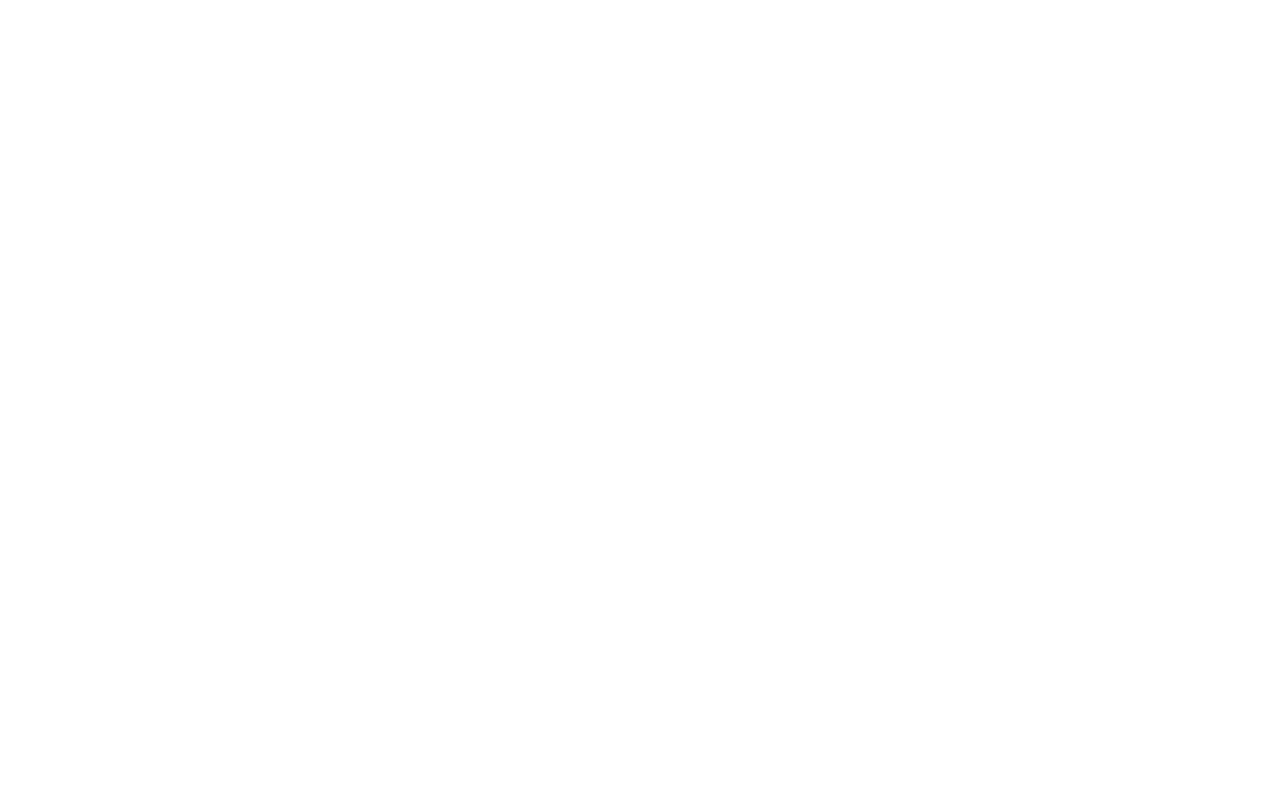
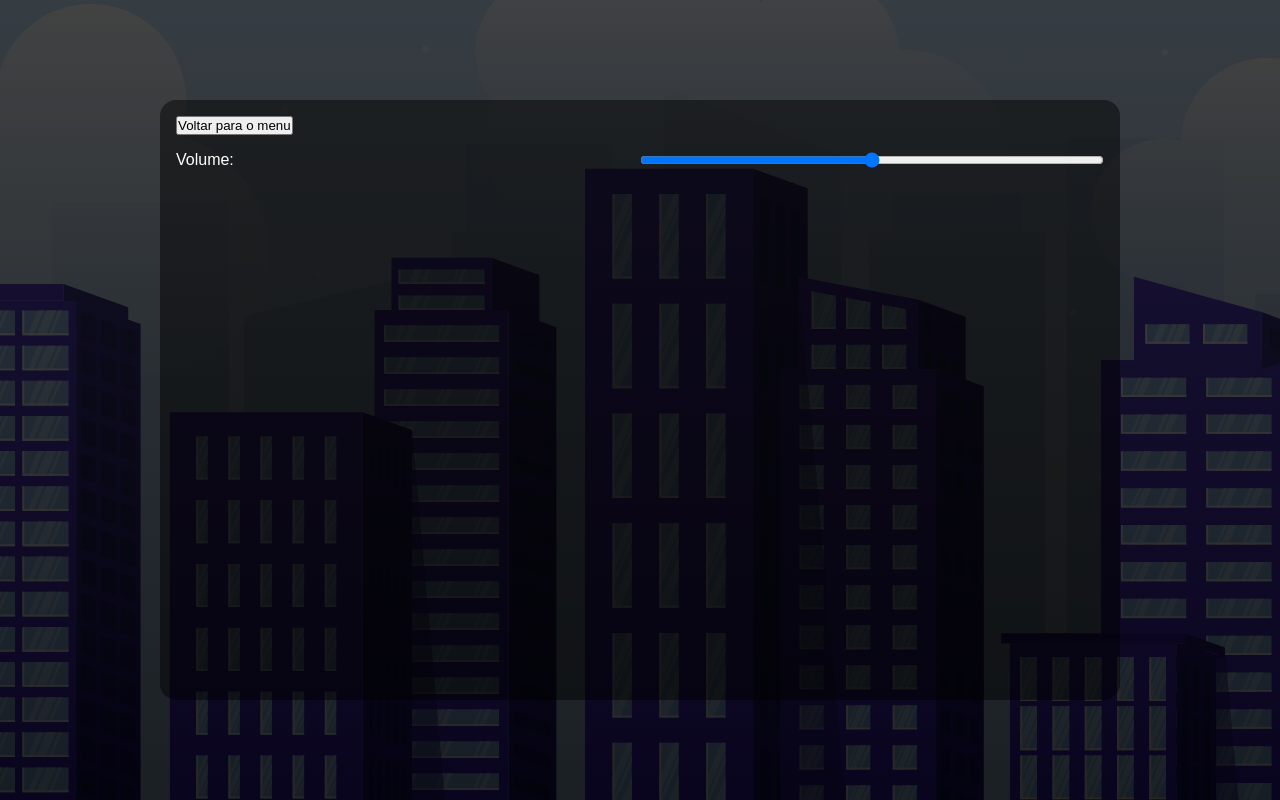
Before and after one commit to m4rcusml/btg-game-preview, a React (Vite) app: page /options in a window 1280 px wide. Built offline with nearby package versions, Linux system fonts and the light colour scheme.

Commit message:
add grid layout to menu css

```diff
--- a/src/pages/Menu/index.tsx
+++ b/src/pages/Menu/index.tsx
@@ -1,17 +1,19 @@
+import { useNavigate } from 'react-router';
 import { MenuButton } from '../../components/buttons/Menu';
 import './style.css';
 
 export function Menu() {
+  const navigate = useNavigate();
+
   return (
     <main id="menu">
       <div className="buttons">
         <MenuButton label='Play' />
 
-        <div>
-          <MenuButton label='Opt' />
-          <MenuButton label='Lang' />
-          <MenuButton label='Exit' />
-        </div>
+        <MenuButton label='Opt' onClick={() => navigate('options')} />
+
+        <MenuButton label='Lang' />
+        <MenuButton label='Exit' />
       </div>
     </main>
   )
--- a/src/pages/Menu/style.css
+++ b/src/pages/Menu/style.css
@@ -10,8 +10,10 @@
 
 #menu > .buttons {
   grid-area: buttons;
-  display: flex;
-  flex-direction: column;
+  display: grid;
+  grid-template-rows: 1fr 1fr;
+  grid-template-columns: 1fr 1fr 1fr;
+  grid-template-areas: "play play play" ". . .";
   gap: 1em;
   min-width: 300px;
 }
@@ -20,11 +22,6 @@
   flex: 1;
 }
 
-#menu > .buttons > div {
-  display: flex;
-  gap: 1em;
+#menu > .buttons > *:nth-child(1) {
+  grid-area: play;
 }
-
-#menu > .buttons > div > button {
-  flex: 1;
-}
--- a/src/pages/Options/index.tsx
+++ b/src/pages/Options/index.tsx
@@ -1,5 +1,19 @@
+import { useNavigate } from 'react-router';
+import './style.css';
+
 export function Options() {
+  const navigate = useNavigate();
+
   return (
-    <main></main>
+    <main id='optContainer'>
+      <div id="optBox">
+        <button onClick={() => navigate(-1)}>Voltar para o menu</button>
+
+        <div>
+          <label htmlFor="volume">Volume:</label>
+          <input type="range" id='volume' min={0} max={100} />
+        </div>
+      </div>
+    </main>
   )
 }
--- a/src/pages/Options/style.css
+++ b/src/pages/Options/style.css
@@ -0,0 +1,32 @@
+#optContainer {
+  display: grid;
+  grid-template-areas: ". . ." ". opt ." ". . .";
+  grid-template-rows: 1fr 6fr 1fr;
+  grid-template-columns: 1fr 6fr 1fr;
+  background-image: url(../../assets/bgMenu.svg);
+  background-position: center center;
+  background-size: cover;
+}
+
+div#optBox {
+  grid-area: opt;
+  background-color: #0007;
+  border-radius: 1em;
+  min-width: 300px;
+  color: white;
+  padding: 1em;
+
+  display: flex;
+  flex-direction: column;
+  gap: 1em;
+}
+
+div#optBox > button {
+  align-self: flex-start;
+}
+
+div#optBox > div {
+  display: grid;
+  grid-template-columns: 1fr 1fr;
+  grid-template-rows: 1fr;
+}
```
